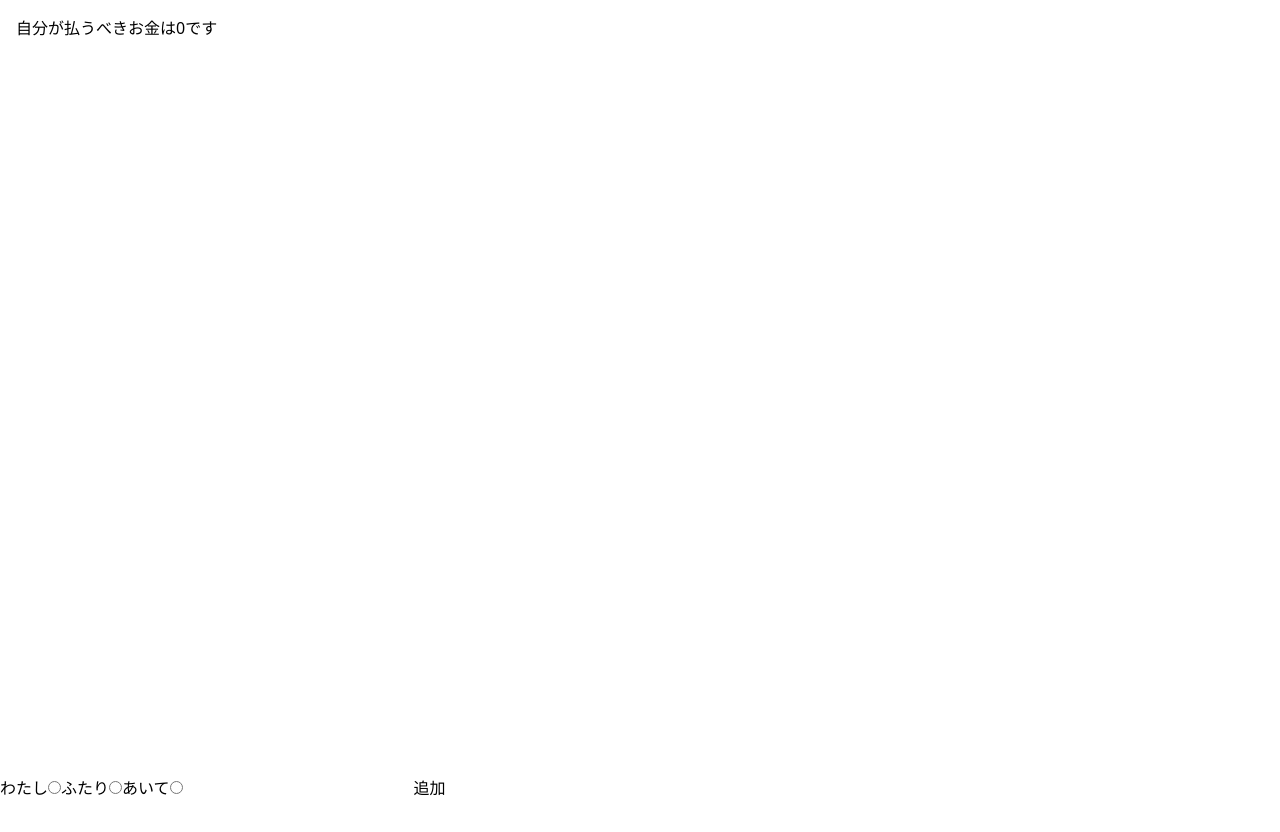
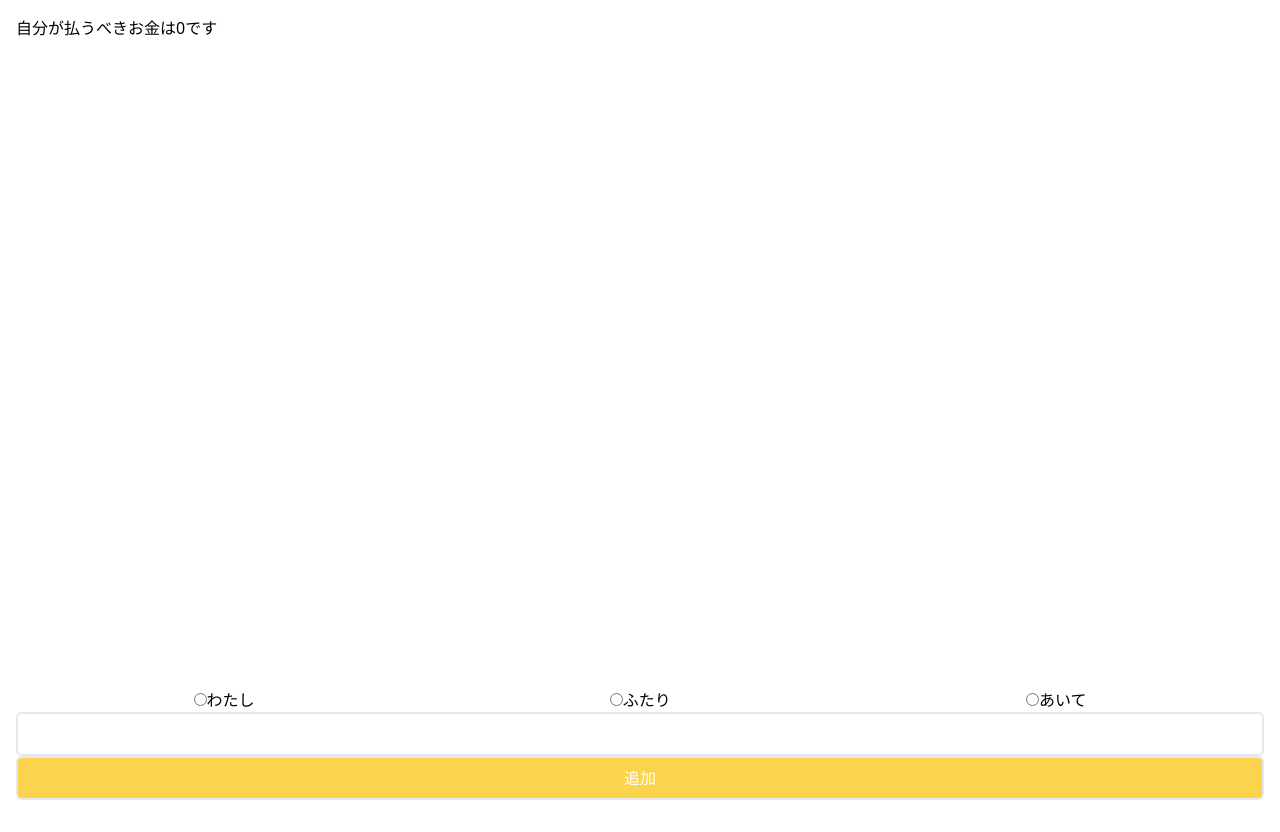
Before and after one commit to thistle519/dividing-paymant, a React (Create React App) app: page / in a window 1280 px wide. Built offline with nearby package versions, Linux system fonts and the light colour scheme.

Commit message:
追加 フォームを下部に固定

```diff
--- a/src/App.tsx
+++ b/src/App.tsx
@@ -14,16 +14,18 @@ function App() {
       myTotalAmount += pr.price / 2;
     }
   });
+
   const convertPayerToJa = (payer: Payer): String => {
     if (payer === "me") return "私";
     if (payer === "both") return "どっちも";
     if (payer === "else") return "あいて";
     throw new Error();
   };
+
   return (
     <div className="flex justify-center p-4">
-      <div className="relative h-screen w-screen">
-        <div className="fixed inset-x-0 bottom-0">
+      <div className="h-screen w-screen">
+        <div className="fixed inset-x-0 bottom-0 px-4">
           <Form
             setPaymentRecords={setPaymentRecords}
             paymentRecords={paymentRecords}
--- a/src/components/Form.tsx
+++ b/src/components/Form.tsx
@@ -18,10 +18,11 @@ const Form: FC<FormProps> = ({ setPaymentRecords, paymentRecords }) => {
           ]);
           e.preventDefault();
         }}
+        className="bg-white"
       >
-        {/* {JSON.stringify(paymentRecords, null, 2)} */}
-        <br />
-        <label htmlFor="me">わたし</label>
+        <div className="flex flex-col">
+          <div className="flex  justify-around">
+            <div>
               <input
                 type="radio"
                 name="payer"
@@ -29,7 +30,9 @@ const Form: FC<FormProps> = ({ setPaymentRecords, paymentRecords }) => {
                 id="me"
                 onChange={(e) => setInputPayer(e.target.value as "me")}
               />
-        <label htmlFor="both">ふたり</label>
+              <label htmlFor="me">わたし</label>
+            </div>
+            <div>
               <input
                 type="radio"
                 name="payer"
@@ -37,7 +40,9 @@ const Form: FC<FormProps> = ({ setPaymentRecords, paymentRecords }) => {
                 id="both"
                 onChange={(e) => setInputPayer(e.target.value as "both")}
               />
-        <label htmlFor="else">あいて</label>
+              <label htmlFor="both">ふたり</label>
+            </div>
+            <div>
               <input
                 type="radio"
                 name="payer"
@@ -45,19 +50,20 @@ const Form: FC<FormProps> = ({ setPaymentRecords, paymentRecords }) => {
                 id="else"
                 onChange={(e) => setInputPayer(e.target.value as "else")}
               />
+              <label htmlFor="else">あいて</label>
+            </div>
+          </div>
           <input
             type="number"
             onChange={(e) => {
               setInputPrice(parseInt(e.target.value));
             }}
+            className="p-2 border-2 rounded-md"
           />
-        <button
-        // onClick={() => {
-        //   setPrices([...prices, inputPrice]);
-        // }}
-        >
+          <button className="p-2 border-2 rounded-md bg-amber-300 text-white">
             追加
           </button>
+        </div>
       </form>
     </>
   );
```
Lines whose indentation alone changed are shown as unchanged.
